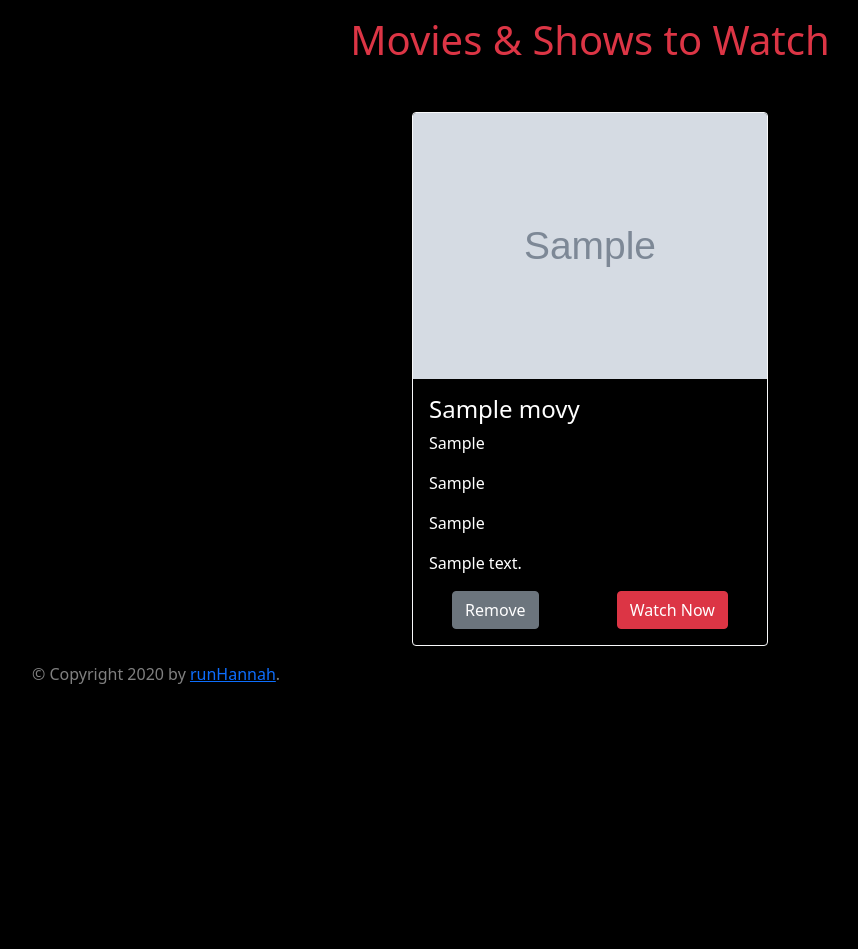
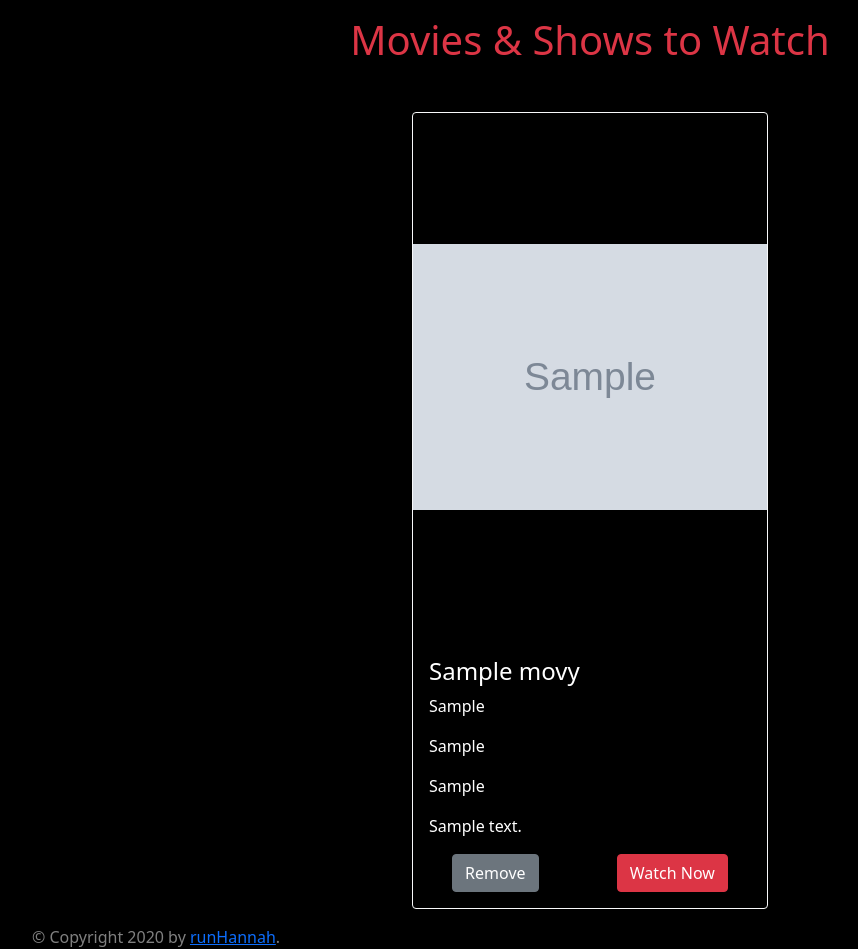
Before and after one commit to RunHannah/watch_movies, a Flask app: page /list in a window 1280 px wide. Shown: the part 160-1109 px from the top of the page, without its empty margins (50-908 px from the left). Before the commit the page ends 844 px from the top, so only its background shows below. Run offline with Flask 2, Linux system fonts and the light colour scheme; tables that the repository leaves empty hold one stand-in row (values such as "Sample post"); grey boxes marked "Sample" are stand-in pictures.

Commit message:
update README

```diff
--- a/templates/movies.html
+++ b/templates/movies.html
@@ -11,7 +11,7 @@
             {% for movie in movies  %}
                 <div class="col mx-auto">
                     <div class="card md-w-60 mb-3 border border-light" style="background: #000">
-                        <img class="card-img-top" src={{movie.image}} alt="movie">
+                        <img class="card-img-top" src={{movie.image}} alt="movie" style="height: 66vh; object-fit: contain;">
                         <div class="card-body" style="color: #fff">
                             <h4 class="card-title">{{movie.title}}</h4>
                             <p class="card-text">{{movie.release_year}}</p>
```
Also changed, not shown: README.md, 1 other file.
